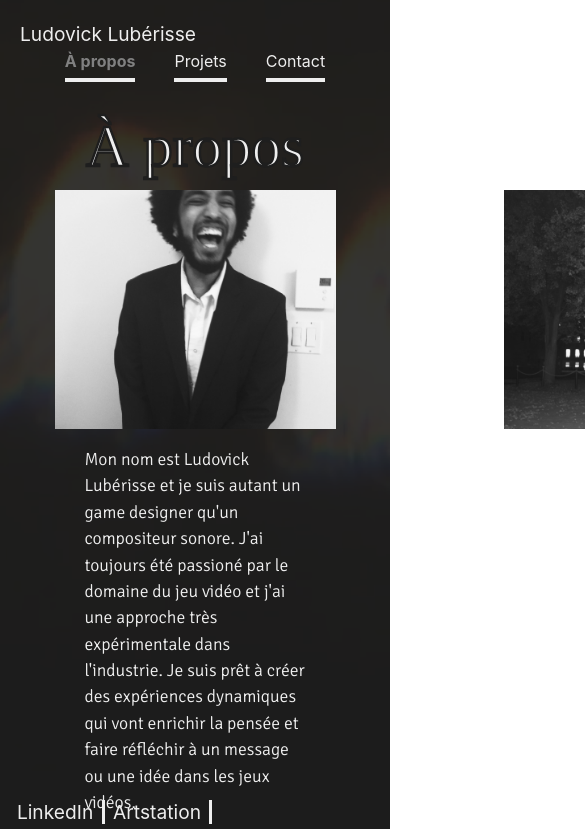
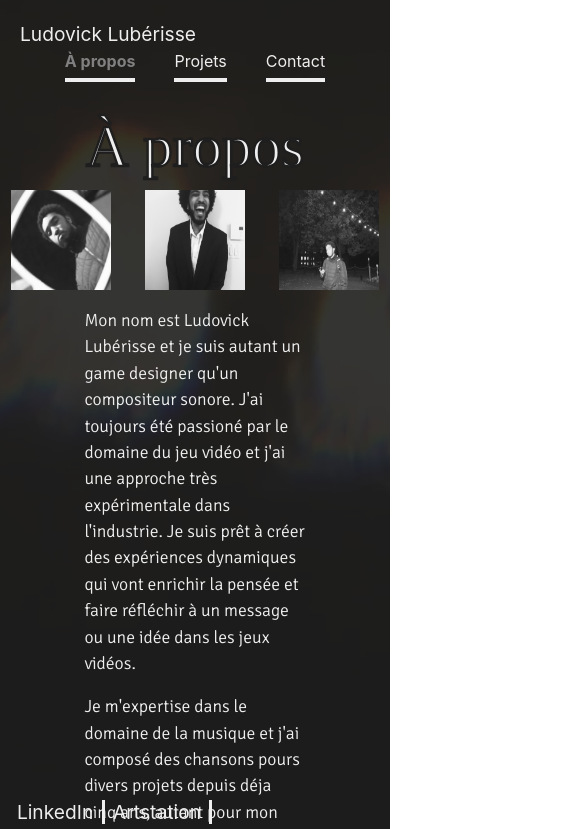
Before and after one commit to LudovickL/projet-portfolio, a React (Create React App) app: page /a-propos in a window 390 px wide. Shown: the top 829 px of the page, 585 px wide, since content can reach past the window. Built offline with nearby package versions, Linux system fonts and the light colour scheme; no server answers; a web font is replaced by a local one.

Commit message:
Amélioration du responsive (v2)

```diff
--- a/src/App.scss
+++ b/src/App.scss
@@ -1,15 +1,16 @@
 .App {
 
-  //position: fixed;
+  //height
   min-height: 100vmax;
   max-height: 120vmin;
+
   background: url(../src/img-importants/background_portfolio.png);
   background-repeat: no-repeat;
   background-position: center;
   background-attachment: fixed;
   background-size: cover;
   background-color: #1e1e1e;
-  @media screen and (max-width:1000px){
+  @media screen and (max-width:500px){
     min-height: 100vmax;
     max-height: 300vmin;
   }
--- a/src/components/UnProjet.jsx
+++ b/src/components/UnProjet.jsx
@@ -2,13 +2,13 @@ import React from 'react'
 import './UnProjet.scss'
 
 const UnProjet = ({projets}) => {
-    console.log(projets)
-    const {texteCourt, image, lienDuProjet} = projets.fields;
+    //console.log(projets)
+    const {texteCourt, image} = projets.fields;
     return(
         <div className="Projet-conteneur">
             <div className="projet-logo">
                 <h1 className="projet-title">{texteCourt}</h1>
-                <img src={image.fields.file.url} alt={texteCourt} className="projet-image" alt="logo" />
+                <img src={image.fields.file.url} alt={texteCourt} className="projet-image"/>
             </div>
         </div>
     )
--- a/src/components/UnProjet.scss
+++ b/src/components/UnProjet.scss
@@ -8,16 +8,26 @@
             font-family: 'Odibee Sans', cursive;
             -webkit-text-stroke: 0.1rem #1e1e1e;
             font-size: 2.2em;
-            // position: absolute;
+            position: relative;
             z-index: 1;
             margin: 0;
+            top: 8rem;
+            text-align: center;
+
         }
         .projet-image {
-            width: 20vw;
-            width: 20vh;
-            border: 2px solid white;
-            height: 20vh;
+            width: 200px;
+            height: 200px;
             z-index: 0;
+            opacity: 0.5;
+            @media screen and (max-width:1000px){
+                width: 150px;
+                height: 150px;
+              }
         }
     }
+    @media screen and (max-width:1000px){
+        padding-top: 1vh;
+        padding-bottom: 1vh;
+      }
 }
--- a/src/pages/Pages.scss
+++ b/src/pages/Pages.scss
@@ -15,9 +15,22 @@
     display: flex;
     justify-content: center;
     .img {
-        width: 281px;
-        height: 239px;
+        width: 250px;
+        height: 250px;
+        background-attachment: fixed;
+        background-size: cover;
         margin: 0 10vmax 0 10vmax;
+        @media screen and (max-width: 1500px) {
+            width: 200px;
+            height: 200px;
+            margin: 0 5vmax 0 5vmax;
+
+        }
+        @media screen and (max-width: 800px) {
+            margin: 0 2vmax 0 2vmax;
+            width: 100px;
+            height: 100px;
+        }
     }
 }
 
@@ -49,7 +62,14 @@
 .listeProjets {
     display: grid;
     grid-template-columns: auto auto auto auto;
-    padding-left: 10vmax;
-    padding-right: 5vmax;
+    padding-left: 10px;
+    padding-right: 10px;
     justify-content: center;
+    @media screen and (max-width:1000px){
+        grid-template-columns: auto auto auto;
+      }
+      @media screen and (max-width:800px){
+        grid-template-columns: auto auto;
+      }
+
 }
```
